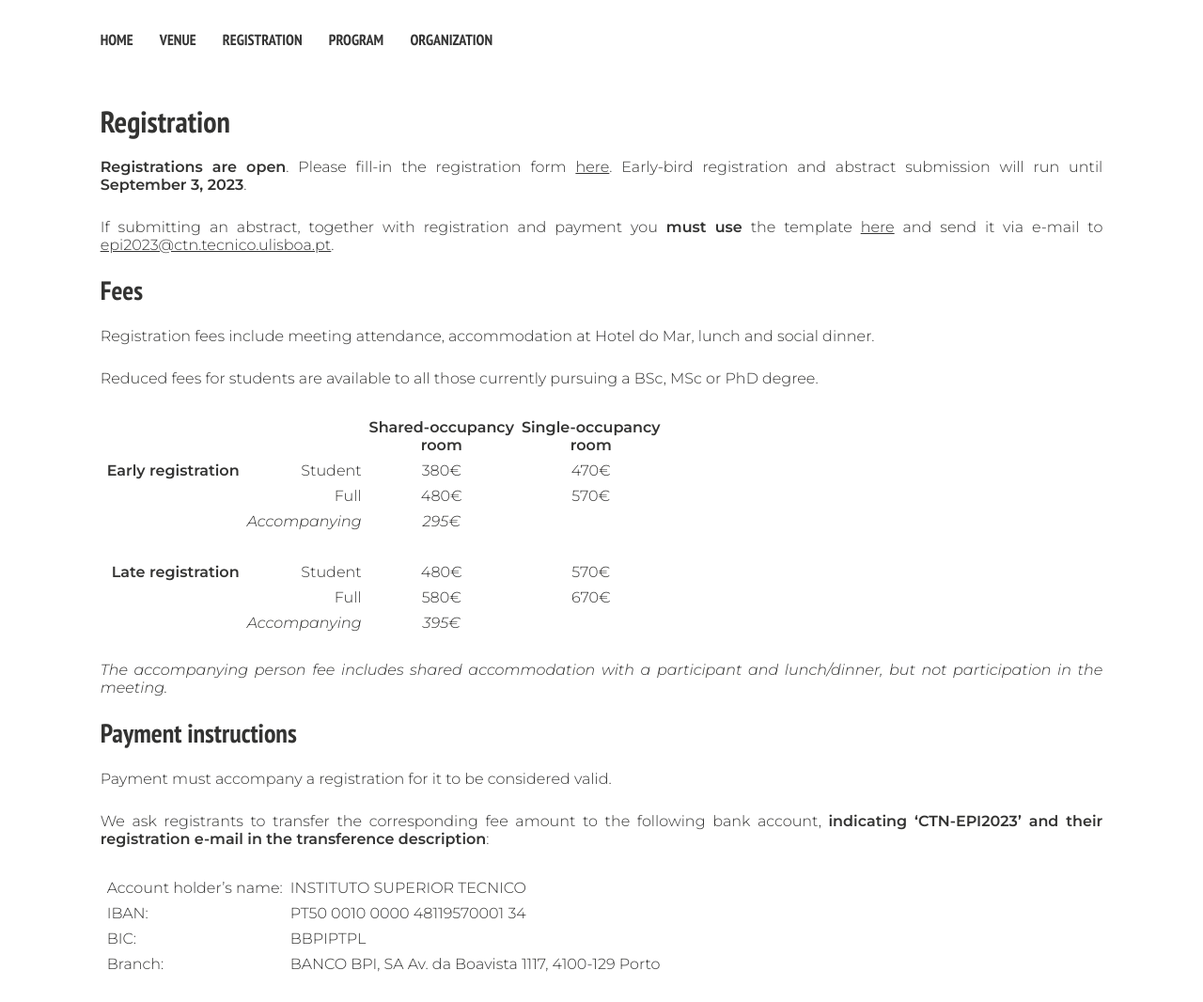
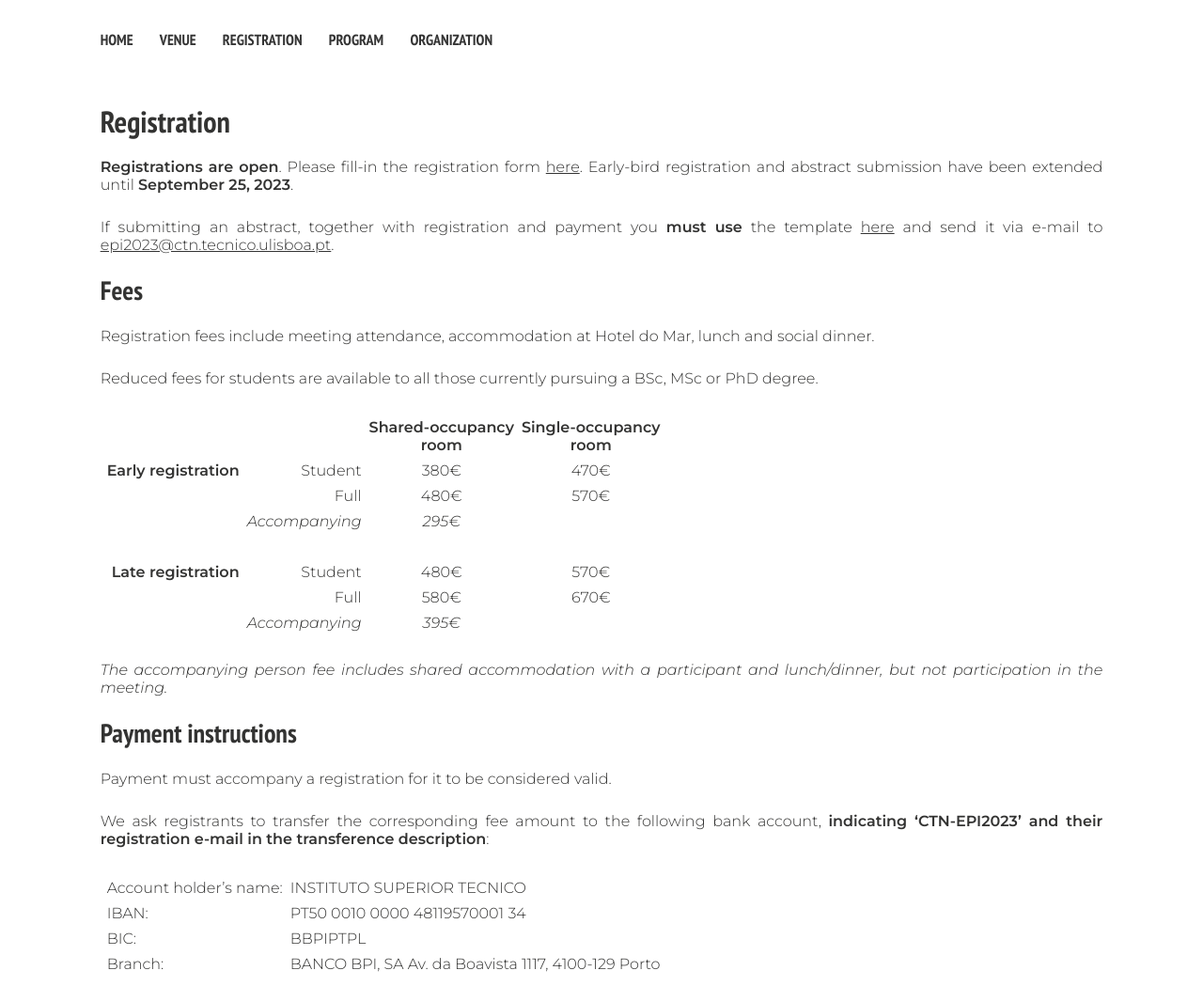
Before and after one commit to Iberian-Peptide-Meeting/XVIII, a Jekyll site: the page built from _pages/registration.md, in a window 1280 px wide. Shown: the whole page at 94% size. Built offline with Jekyll 4.4.1, drawn with Linux system fonts in a browser that asks for light colours; nearby versions of some CDN libraries.

Commit message:
Extended date. Added Iris logo

```diff
--- a/_data/sponsors.yml
+++ b/_data/sponsors.yml
@@ -14,3 +14,8 @@
     url: https://tecnico.ulisboa.pt/
     avatar: /images/ist.svg
     width: 100
+
+-   name: Iris Biotech
+    url: https://www.iris-biotech.de/global/
+    avatar: /images/iris.png
+    width: 100
--- a/_pages/registration.md
+++ b/_pages/registration.md
@@ -7,8 +7,8 @@ permalink: /registration
 
 **Registrations are open**. Please fill-in the registration form
 [here](https://forms.gle/CH1cTGy2RptbUzq7A).
-Early-bird registration and abstract submission will run until
-**September 3, 2023**.
+Early-bird registration and abstract submission have been extended until
+**September 25, 2023**.
 
 If submitting an abstract, together with registration and payment you
 **must use** the template [here](/XVIII/images/AbstractTemplate.docx) and send
```
Also changed, not shown: index.md (+1 -1 lines), images/iris.png (added).
